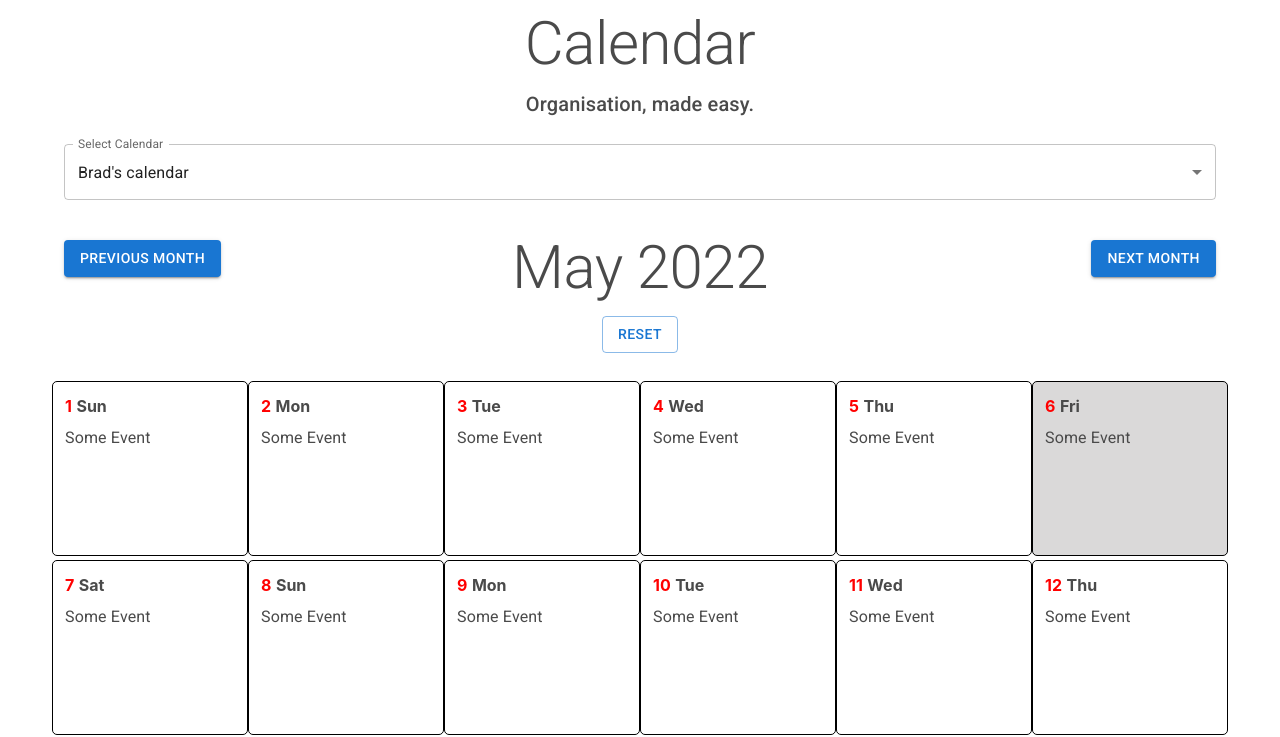
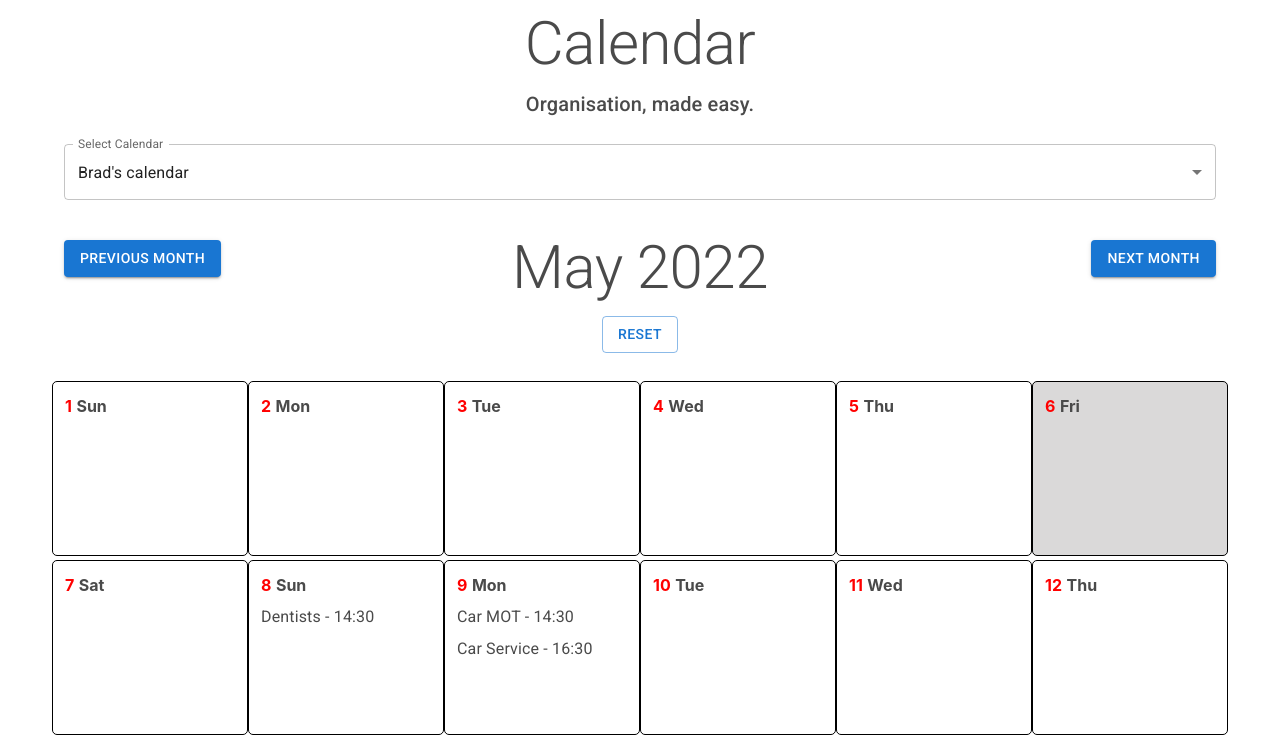
Before and after one commit to BradWaterhouse/calendar-app, a React (Create React App) app: page / in a window 1280 px wide. Shown: the top 737 px of the page. Built offline with nearby package versions, Linux system fonts and the light colour scheme.

Commit message:
adds in calendar events and interface

```diff
--- a/src/Components/App.tsx
+++ b/src/Components/App.tsx
@@ -4,6 +4,7 @@ import SelectCalendar from "./SelectCalendar/SelectCalendar";
 import Day from "./Day/Day";
 import {DateTime} from "luxon";
 import SelectDate from "./SelectDate/SelectDate";
+import {CalendarEvent} from "../Interfaces/CalendarEvent";
 
 interface Calendar {
     id: number;
@@ -15,9 +16,17 @@ const calendarsDummyData: Calendar[] = [
     {id: 2, name: "Em's calendar"}
 ]
 
+const calendarDummyEvents: CalendarEvent[] = [
+    {id: 1, name: "Dentists", date: "2022-05-08", time: "14:30", information: "check up"},
+    {id: 2, name: "Car MOT", date: "2022-05-09", time: "14:30", information: "MOT"},
+    {id: 2, name: "Car Service", date: "2022-05-09", time: "16:30", information: "MOT"},
+    {id: 2, name: "Vets", date: "2022-06-09", time: "16:30", information: "Vets"},
+]
+
 const App: FC = (): ReactElement => {
     const [selectedCalendarId, setSelectedCalendarId] = useState<number>(calendarsDummyData[0].id);
     const [selectedDate, setSelectedDate] = useState<DateTime>(DateTime.local);
+    const [events, setEvents] = useState<CalendarEvent[]>(calendarDummyEvents)
 
     const handleSelect = (event: SelectChangeEvent<number>): void => setSelectedCalendarId(event.target.value as number);
 
@@ -37,6 +46,9 @@ const App: FC = (): ReactElement => {
 
         return days;
     }
+
+    const getEventsForDate = (date: string): CalendarEvent[] => events.filter((event: CalendarEvent) => event.date === date);
+
 
   return (
     <div className="container">
@@ -59,7 +71,9 @@ const App: FC = (): ReactElement => {
         <div className="columns is-multiline">
             {getDaysInSelectedMonth().map((day: number) => {
                 const startOfMonthMinusOneDay = selectedDate.startOf("month").minus({day: 1});
-                return <Day key={day} day={day} date={startOfMonthMinusOneDay.plus({day: day})} />
+                const date = startOfMonthMinusOneDay.plus({day: day});
+
+                return <Day key={day} day={day} date={date} events={getEventsForDate(date.toFormat('y-MM-dd'))} />
             })}
         </div>
 
--- a/src/Components/Day/Day.tsx
+++ b/src/Components/Day/Day.tsx
@@ -1,10 +1,12 @@
 import React, {FC, ReactElement} from "react";
 import {Typography} from "@mui/material";
 import {DateTime} from "luxon";
+import {CalendarEvent} from "../../Interfaces/CalendarEvent";
 
 interface Props {
     day: number;
-    date: DateTime
+    date: DateTime;
+    events: CalendarEvent[];
 }
 
 const Day: FC<Props> = (props: Props): ReactElement => {
@@ -27,7 +29,11 @@ const Day: FC<Props> = (props: Props): ReactElement => {
                 &nbsp;
                 <b>{props.date.weekdayShort}</b>
             </span>
-            <Typography className="mt-2" variant={"body1"}>Some Event</Typography>
+
+            {props.events.map((event: CalendarEvent): ReactElement =>
+                <Typography className="mt-2" variant={"body1"}>{event.name} {"-"} {event.time}</Typography>
+            )}
+
         </div>
     </>
 }
--- /dev/null
+++ b/src/Interfaces/CalendarEvent.tsx
@@ -0,0 +1,7 @@
+export interface CalendarEvent {
+    id: number;
+    name: string;
+    date: string;
+    time: string
+    information: string
+}
```
